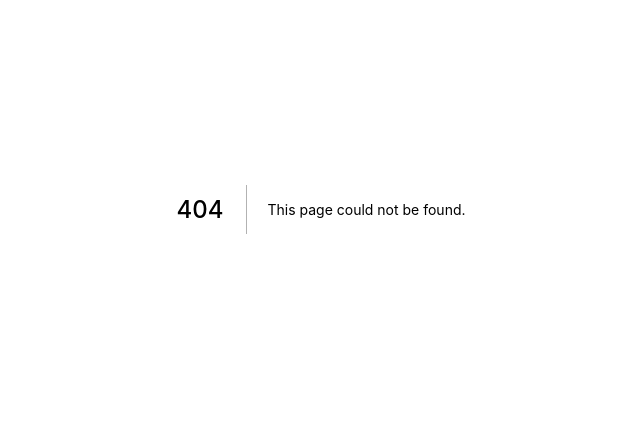
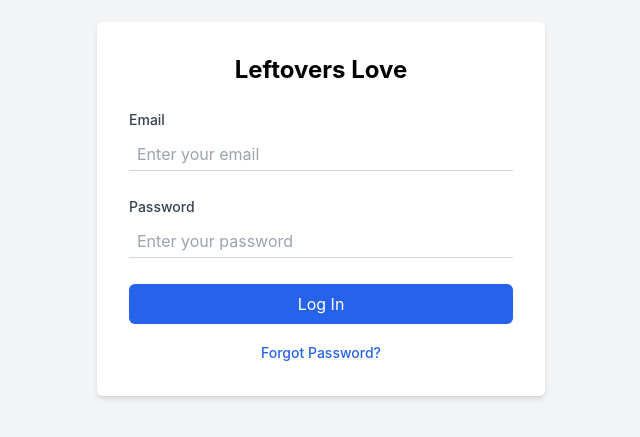
Before and after one commit to Jolteous/Leftovers-Love, a Next.js app: page /login in a window 1280 px wide. Before the commit this address had no page. Shown: the part 191-628 px from the top of the page, without its empty margins (319-959 px from the left). Built offline with nearby package versions, Linux system fonts and the light colour scheme; no server answers.

Commit message:
next 15 conversion

```diff
--- /dev/null
+++ b/lib/prisma.js
@@ -0,0 +1,14 @@
+import { PrismaClient } from '@prisma/client';
+
+let prisma;
+
+if (process.env.NODE_ENV === 'production') {
+    prisma = new PrismaClient();
+} else {
+    if (!global.prisma) {
+        global.prisma = new PrismaClient();
+    }
+    prisma = global.prisma;
+}
+
+export default prisma;
--- a/pages/_app.js
+++ b/pages/_app.js
@@ -1,8 +1,13 @@
 
 import '../styles/globals.css';
+import {SessionProvider} from "next-auth/react";
 
 function MyApp({ Component, pageProps }) {
-  return <Component {...pageProps} />;
+  return(
+      <SessionProvider session={pageProps.session}>
+        <Component {...pageProps} />
+      </SessionProvider>
+  );
 }
 
 export default MyApp;
--- /dev/null
+++ b/pages/api/auth/[...nextauth].js
@@ -0,0 +1,60 @@
+import bcrypt from "bcrypt";
+import NextAuth, { Session, User } from "next-auth";
+import { JWT } from "next-auth/jwt";
+import CredentialsProvider from "next-auth/providers/credentials";
+import  prisma  from "../../../lib/prisma";
+
+export const authOptions = {
+    providers: [
+        CredentialsProvider({
+            name: "Credentials",
+            credentials: {
+                email: { label: "Email", type: "text" },
+                password: { label: "Password", type: "password" },
+            },
+            async authorize(credentials, req) {
+                const { email, password } = credentials;
+                const user = await prisma.user.findUnique({
+                    where: {
+                        email: email,
+                    },
+                });
+
+                if (user == null || user.password == null)
+                    throw new Error("Incorrect Email/Password");
+
+                const isValid = await bcrypt.compare(password, user.password);
+                if (!isValid) throw new Error("Incorrect Email/Password");
+                return {
+                    id: user.id,
+                    email: user.email,
+                    name: user.name,
+                    role: user.role,
+                };
+            },
+        }),
+    ],
+    // https://stackoverflow.com/questions/73553412/nextauthjs-custom-user-model
+    callbacks: {
+        async jwt({ token, user }) {
+            if (user) {
+                return {
+                    ...token,
+                    user: user,
+                };
+            }
+            return token;
+        },
+        async session({ session, token }) {
+            if (token.user) {
+                session.user = token.user;
+            }
+            return session;
+        }
+    },
+    pages: {
+        signIn: "/login"
+    }
+};
+
+export default NextAuth(authOptions);
--- /dev/null
+++ b/pages/login.js
@@ -0,0 +1,105 @@
+import { useState, useEffect } from "react";
+import { signIn, useSession } from "next-auth/react";
+import { useRouter } from "next/router";
+
+export default function Login() {
+    const [values, setValues] = useState({ email: "", password: "" });
+    const [loading, setLoading] = useState(false);
+    const [error, setError] = useState("");
+    const [open, setOpen] = useState(false);
+    const { push } = useRouter();
+    const { status } = useSession();
+
+    useEffect(() => {
+        if (status === "authenticated") push("/dashboard");
+    }, [status]);
+
+    const handleChange = (e) => {
+        setValues({ ...values, [e.target.name]: e.target.value });
+    };
+
+    const handleSubmit = async (e) => {
+        e.preventDefault();
+        setLoading(true);
+        setError("");
+        setOpen(false);
+
+        const response = await signIn("credentials", {
+            redirect: false,
+            email: values.email,
+            password: values.password,
+        });
+
+        if (response?.error) {
+            setError(response.error);
+            alert(response.error);
+        }
+
+        setLoading(false);
+    };
+
+    return (
+        <div className="flex justify-center items-center min-h-screen bg-gray-100">
+            <div className="w-full max-w-md bg-white p-8 rounded-md shadow-md">
+                <h1 className="text-2xl font-bold text-center mb-6">Leftovers Love</h1>
+                <form onSubmit={handleSubmit}>
+                    <div className="mb-4">
+                        <label
+                            htmlFor="email"
+                            className="block text-sm font-medium text-gray-700 mb-2"
+                        >
+                            Email
+                        </label>
+                        <div className="flex items-center border-b border-gray-300">
+                            <input
+                                type="email"
+                                id="email"
+                                name="email"
+                                value={values.email}
+                                onChange={handleChange}
+                                className="w-full px-2 py-1 text-gray-700 focus:outline-none"
+                                placeholder="Enter your email"
+                            />
+                        </div>
+                    </div>
+                    <div className="mb-4">
+                        <label
+                            htmlFor="password"
+                            className="block text-sm font-medium text-gray-700 mb-2"
+                        >
+                            Password
+                        </label>
+                        <div className="flex items-center border-b border-gray-300">
+                            <input
+                                type="password"
+                                id="password"
+                                name="password"
+                                value={values.password}
+                                onChange={handleChange}
+                                className="w-full px-2 py-1 text-gray-700 focus:outline-none"
+                                placeholder="Enter your password"
+                            />
+                        </div>
+                    </div>
+                    <button
+                        type="submit"
+                        className={`w-full bg-blue-600 text-white py-2 rounded-md ${
+                            loading ? "opacity-50 cursor-not-allowed" : ""
+                        }`}
+                        disabled={loading}
+                    >
+                        {loading ? "Logging in..." : "Log In"}
+                    </button>
+                </form>
+                <div className="text-center mt-4">
+                    <a
+                        href="/forgot"
+                        className="text-blue-600 hover:underline text-sm font-medium"
+                    >
+                        Forgot Password?
+                    </a>
+                </div>
+            </div>
+        </div>
+    );
+}
--- /dev/null
+++ b/postcss.config.js
@@ -0,0 +1,6 @@
+module.exports = {
+  plugins: {
+    tailwindcss: {},
+    autoprefixer: {},
+  },
+}
--- a/styles/globals.css
+++ b/styles/globals.css
@@ -1,3 +1,7 @@
+@tailwind base;
+@tailwind components;
+@tailwind utilities;
+
 body {
   font-family: -apple-system, BlinkMacSystemFont, 'Segoe UI', Roboto, 'Helvetica Neue', Arial, 'Noto Sans', sans-serif, 'Apple Color Emoji', 'Segoe UI Emoji', 'Segoe UI Symbol', 'Noto Color Emoji';
   margin: 0;
--- /dev/null
+++ b/tailwind.config.js
@@ -0,0 +1,14 @@
+const config = {
+  content: [
+    './pages/**/*.{js,ts,jsx,tsx,mdx}',
+    './components/**/*.{js,ts,jsx,tsx,mdx}',
+
+    // Or if using `src` directory:
+    './src/**/*.{js,ts,jsx,tsx,mdx}',
+  ],
+  theme: {
+    extend: {},
+  },
+  plugins: [],
+}
+export default config
```
Also changed, not shown: package.json (+9 -1 lines), 2 other files (tests, documents, lock files or other folders).
